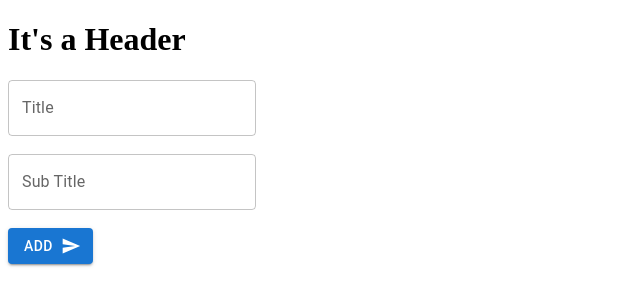
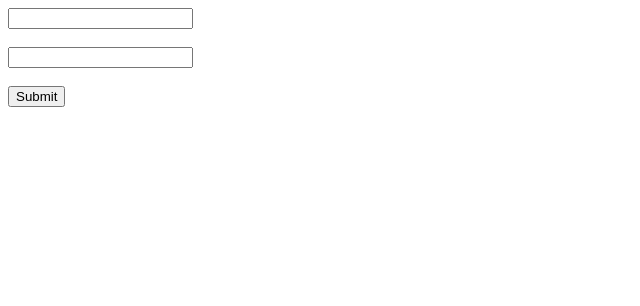
Before and after one commit to yashborda/my-react-app, a React (Create React App) app: page / in a window 1280 px wide. Shown: the top 306 px of the page, without its empty margins (0-640 px from the left). Built offline with nearby package versions, Linux system fonts and the light colour scheme.

Commit message:
add react hook form

```diff
--- a/package.json
+++ b/package.json
@@ -12,6 +12,7 @@
     "@testing-library/user-event": "^13.5.0",
     "react": "^18.3.1",
     "react-dom": "^18.3.1",
+    "react-hook-form": "^7.52.1",
     "react-scripts": "5.0.1",
     "web-vitals": "^2.1.4"
   },
--- /dev/null
+++ b/src/components/Form.jsx
@@ -0,0 +1,29 @@
+import React from "react";
+import { useForm } from "react-hook-form";
+
+function HookForm({}) {
+  const {
+    register,
+    handleSubmit,
+    formState: { errors },
+  } = useForm();
+  const onSubmit = (data) => console.log(data, "data");
+
+  return (
+    <form onSubmit={handleSubmit(onSubmit)}>
+      <input label="Title" {...register("title", { required: true })} />
+      <br />
+      {errors.title && <span>This title field is required</span>}
+      <br />
+
+      <input label="Sub Title" {...register("subtitle", { required: true })} />
+      <br />
+      {errors.subtitle && <span>This subtitle field is required</span>}
+      <br />
+
+      <input type="submit" />
+    </form>
+  );
+}
+
+export default HookForm;
--- a/src/index.js
+++ b/src/index.js
@@ -1,11 +1,12 @@
 import React from "react";
 import ReactDOM from "react-dom";
 import "./index.css";
-import App from "./App";
+// import App from "./App";
+import HookForm from "./components/Form";
 
 ReactDOM.render(
   <>
-    <App />
+    <HookForm />
   </>,
   document.getElementById("root")
 );
```
Also changed, not shown: 1 other file (tests, documents, lock files or other folders).
